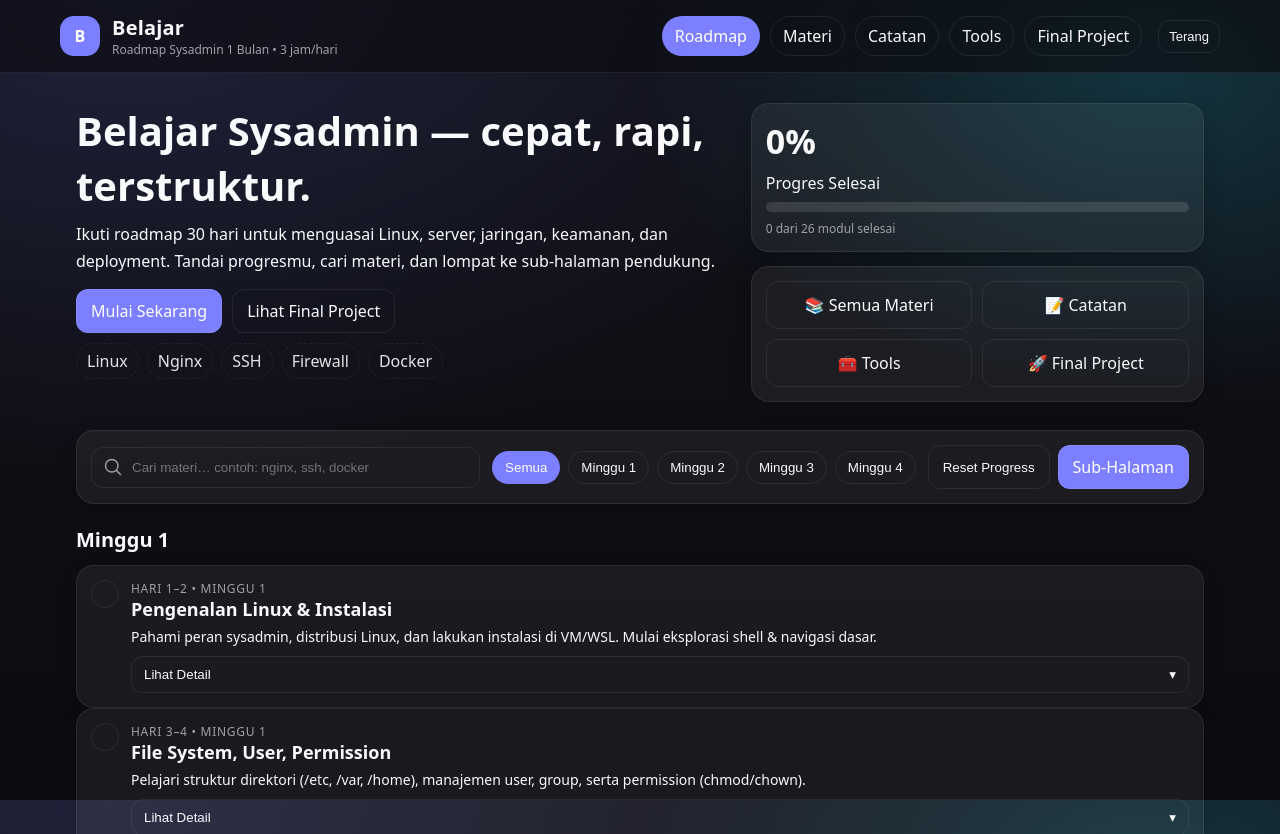
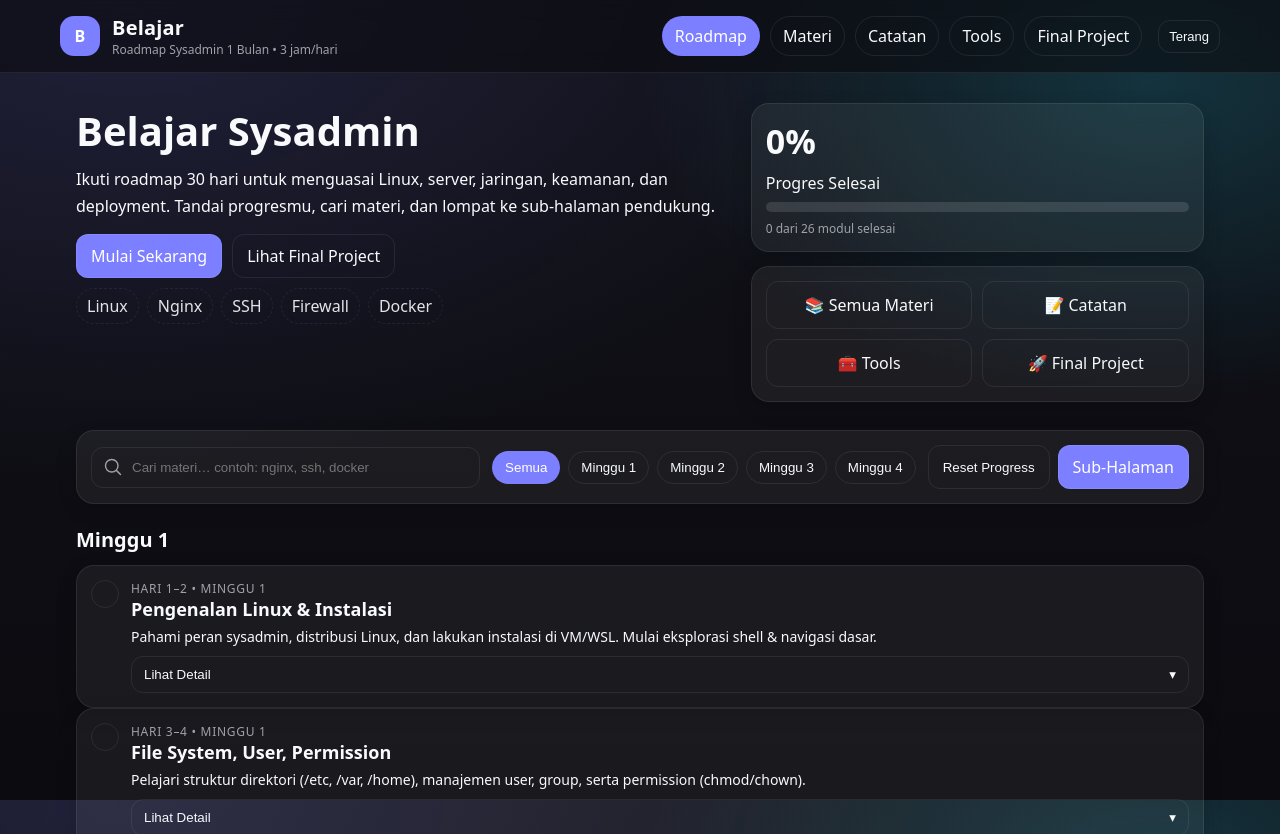
Before and after one commit to Dava-in/Belajar-Sysadmin, a plain HTML site: page index.html in a window 1280 px wide. Shown: the top 834 px of the page. Drawn offline with Linux system fonts and the light colour scheme.

Commit message:
Update index.html

```diff
--- a/index.html
+++ b/index.html
@@ -33,7 +33,7 @@
 <section class="hero">
 <div class="container hero-inner">
 <div class="hero-left">
-<h1>Belajar Sysadmin — cepat, rapi, terstruktur.</h1>
+<h1>Belajar Sysadmin</h1>
 <p>Ikuti roadmap 30 hari untuk menguasai Linux, server, jaringan, keamanan, dan deployment. Tandai progresmu, cari materi, dan lompat ke sub-halaman pendukung.</p>
 <div class="hero-cta">
 <a class="btn primary" href="#content">Mulai Sekarang</a>
```
